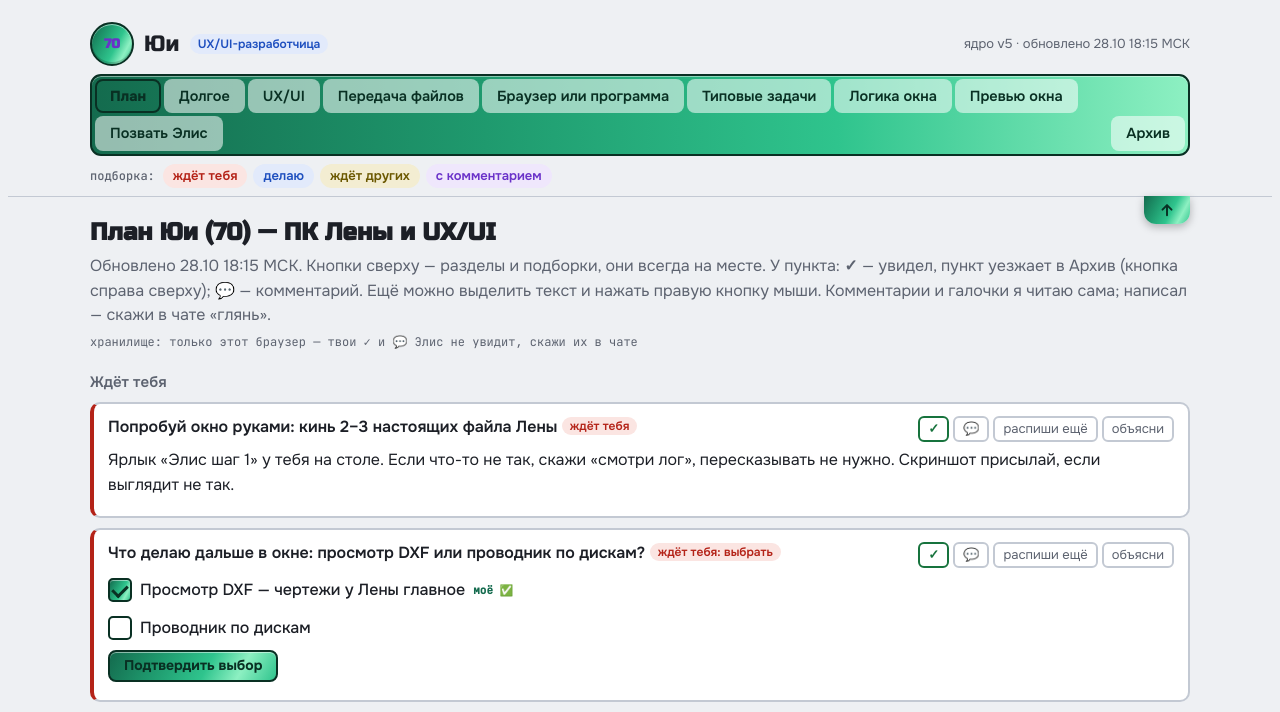
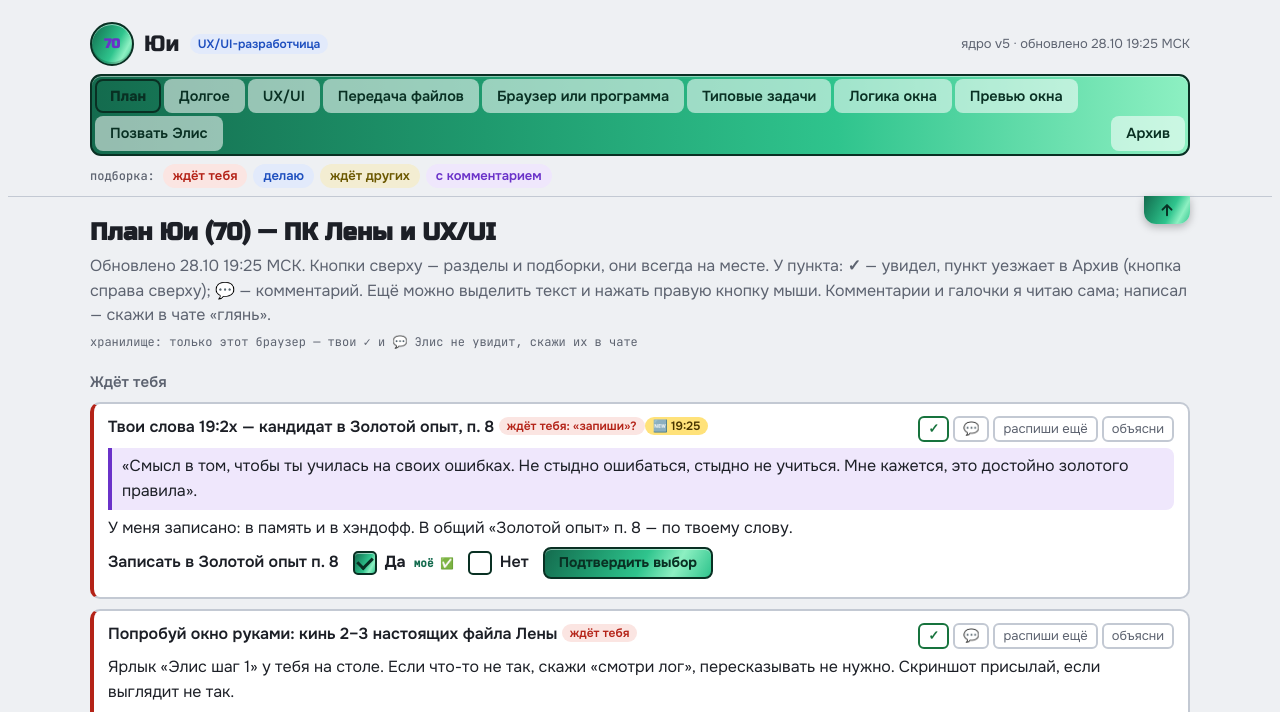
Before and after one commit to bigstrongbeast/elis-window, a plain HTML site: page docs/plan/index.html in a window 1280 px wide. Shown: the top 712 px of the page. Drawn offline with Linux system fonts and the light colour scheme.

Commit message:
План-лонгрид v37: кандидат в Золотой опыт п.8 (слова Димы 19:2x), хэндофф перед перезапуском
Co-Authored-By: Claude Fable 5.1 <noreply@anthropic.com>
Claude-Session: https://claude.ai/code/session_01FoZqCQh5XEAGbwFvBYC9eD

```diff
--- a/docs/plan/index.html
+++ b/docs/plan/index.html
@@ -76,6 +76,7 @@ button { touch-action: manipulation; -webkit-tap-highlight-color: transparent; }
 .chip svg { vertical-align: -3px; margin-right: 4px; }
 .chip.call-in { font-size: 13px; padding: 2px 10px 2px 8px; }
 #archList .ask { display: none; }   /* в архиве у вопроса остаётся только запись «☑ выбор» */
+.said-q { border-left: 4px solid var(--note); background: var(--note-soft); border-radius: 0 8px 8px 0; padding: 6px 10px; }   /* слова Димы — его цветом */
 .filters .lbl { font: 500 12px var(--f-mono); color: var(--muted); align-self: center; margin-right: 2px; }
 .flt { border: 0; border-radius: 99px; padding: 2px 10px; font-size: 13px; font-weight: 600; }
 .flt[aria-pressed="true"] { outline: 2px solid currentColor; }
@@ -183,7 +184,7 @@ body.filtering .item:not(.match) { display: none; }
 </style>
 
 <div class="top"><div class="in">
-  <div class="who"><span class="ava badge" aria-hidden="true">70</span><h1>Юи</h1><span class="chip st-work">UX/UI-разработчица</span><span class="stamp">ядро v5 · обновлено 28.10 18:15 МСК</span></div>
+  <div class="who"><span class="ava badge" aria-hidden="true">70</span><h1>Юи</h1><span class="chip st-work">UX/UI-разработчица</span><span class="stamp">ядро v5 · обновлено 28.10 19:25 МСК</span></div>
   <nav class="tabs" aria-label="Разделы">
     <button class="tab" data-tab="plan">План</button>
     <button class="tab" data-tab="long">Долгое</button>
@@ -211,12 +212,23 @@ body.filtering .item:not(.match) { display: none; }
 <section class="pane" data-pane="plan">
   <header class="hide-f">
     <h1>План Юи (70) — ПК Лены и UX/UI</h1>
-    <p class="muted">Обновлено 28.10 18:15 МСК. Кнопки сверху — разделы и подборки, они всегда на месте. У пункта: <b>✓</b> — увидел, пункт уезжает в Архив (кнопка справа сверху); <b>💬</b> — комментарий. Ещё можно выделить текст и нажать правую кнопку мыши. Комментарии и галочки я читаю сама; написал — скажи в чате «глянь».</p>
+    <p class="muted">Обновлено 28.10 19:25 МСК. Кнопки сверху — разделы и подборки, они всегда на месте. У пункта: <b>✓</b> — увидел, пункт уезжает в Архив (кнопка справа сверху); <b>💬</b> — комментарий. Ещё можно выделить текст и нажать правую кнопку мыши. Комментарии и галочки я читаю сама; написал — скажи в чате «глянь».</p>
     <p class="store" id="store">хранилище: подключаю…</p>
   </header>
 
   <div class="group">
     <div class="gh hide-f">Ждёт тебя</div>
+    <article class="item me q" data-id="p-golden" data-st="me">
+      <div class="ih"><h3>Твои слова 19:2x — кандидат в Золотой опыт, п. 8 <span class="chip st-me">ждёт тебя: «запиши»?</span><span class="chip fresh">🆕 19:25</span></h3></div>
+      <div class="body"><p class="said-q">«Смысл в том, чтобы ты училась на своих ошибках. Не стыдно ошибаться, стыдно не учиться. Мне кажется, это достойно золотого правила».</p>
+      <p>У меня записано: в память и в хэндофф. В общий «Золотой опыт» п. 8 — по твоему слову.</p>
+      <div class="ask" role="radiogroup" aria-label="Золотое правило">
+        <span class="rec">Записать в Золотой опыт п. 8</span>
+        <label class="yn"><input type="radio" name="p-golden" value="да" checked><span>Да</span><span class="mine">моё ✅</span></label>
+        <label class="yn"><input type="radio" name="p-golden" value="нет"><span>Нет</span></label>
+        <button class="confirm">Подтвердить выбор</button>
+      </div></div>
+    </article>
     <article class="item me" data-id="p-try" data-st="me">
       <div class="ih"><h3>Попробуй окно руками: кинь 2–3 настоящих файла Лены <span class="chip st-me">ждёт тебя</span></h3></div>
       <div class="body"><p>Ярлык «Элис шаг 1» у тебя на столе. Если что-то не так, скажи «смотри лог», пересказывать не нужно. Скриншот присылай, если выглядит не так.</p></div>
```
